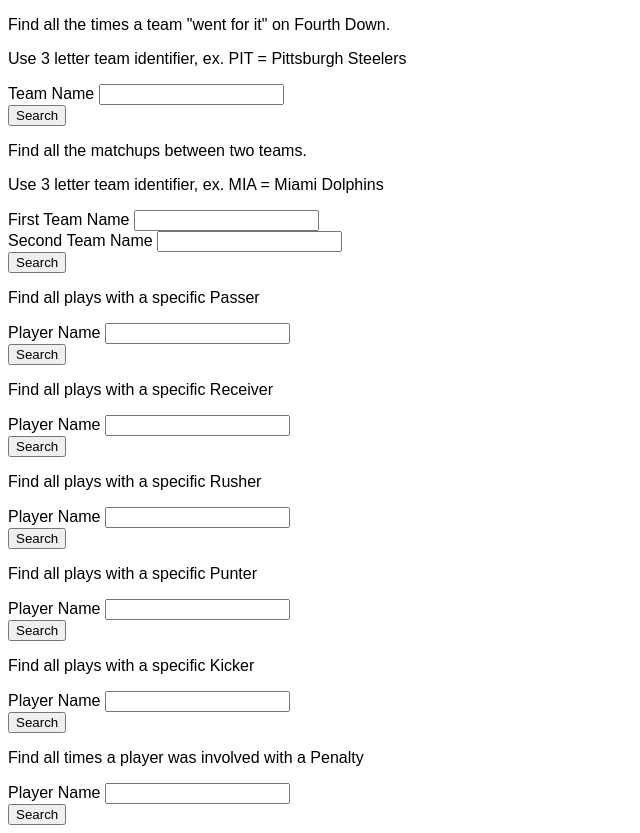
After one commit to GradyRoberts/4750proj, a Flask app: page /search in a window 1280 px wide. The commit adds this page. Shown: the whole page, without its empty margins (0-640 px from the left). Run offline with Flask 2, Linux system fonts and the light colour scheme; the visitor is signed in with stand-in values (Sample User, id 1); parts of the project's set-up code (start-up, migrations or seed data) failed here and were passed over.

Commit message:
add search features

```diff
--- /dev/null
+++ b/nfl_app/conndb.py
@@ -0,0 +1,5 @@
+from flask import current_app as app
+from flask_mysqldb import MySQL
+
+
+mysql = MySQL(app)
--- a/nfl_app/plays.py
+++ /dev/null
@@ -1,3 +0,0 @@
-"""
-Helper functions for parsing the plays returned from the database.
-"""
--- a/nfl_app/routes.py
+++ b/nfl_app/routes.py
@@ -8,7 +8,7 @@ from flask import render_template, request, redirect, url_for, session
 
 from nfl_app.passwords import hash_pwd, check_pwd
 from nfl_app.users import add_new_user, remove_user, user_exists, fetch_user, fetch_all_users
-
+from nfl_app.search_db import went_for_it, matchups, passer, receiver, rusher, punter, kicker, penalty
 
 @app.route("/")
 def index():
@@ -57,3 +57,30 @@ def register():
         add_new_user(fname, lname, email, hashed_password)
         return redirect(url_for("login"))
     return render_template("register.html")
+
+
+@app.route("/search", methods=["GET","POST"])
+def search():
+    if not session.get("authenticated"):
+        return redirect(url_for("login"))
+    if request.method == "POST":
+        rows = None
+        search_type = request.form.get("form_name")
+        if (search_type == "wentforit"):
+            rows = went_for_it(request.form.get("team_name"))
+        elif (search_type == "matchup"):
+            rows = matchups(request.form.get("teamA"), request.form.get("teamB"))
+        elif (search_type == "penalty"):
+            rows = penalty(request.form.get("player_name"))
+        elif (search_type == "punter"):
+            rows = punter(request.form.get("player_name"))
+        elif (search_type == "kicker"):
+            rows = kicker(request.form.get("player_name"))
+        elif (search_type == "passer"):
+            rows = passer(request.form.get("player_name"))
+        elif (search_type == "receiver"):
+            rows = receiver(request.form.get("player_name"))
+        elif (search_type == "rusher"):
+            rows = rusher(request.form.get("player_name"))
+        return str(rows)
+    return render_template("search.html")
--- /dev/null
+++ b/nfl_app/search.py
@@ -0,0 +1,3 @@
+"""
+Handle search
+"""
--- a/nfl_app/templates/index.html
+++ b/nfl_app/templates/index.html
@@ -1,4 +1,8 @@
 {% extends 'base.html' %}
+
+{% block title %}
+Home
+{% endblock %}
 
 {% block content %}
     <div>
--- a/nfl_app/templates/login.html
+++ b/nfl_app/templates/login.html
@@ -1,7 +1,7 @@
 {% extends 'base.html' %}
 
-{% block header %}
-    <h1>{% block title %}Login{% endblock %}</h1>
+{% block title %}
+Login
 {% endblock %}
 
 {% block content %}
--- a/nfl_app/templates/register.html
+++ b/nfl_app/templates/register.html
@@ -1,7 +1,7 @@
 {% extends 'base.html' %}
 
-{% block header %}
-    <h1>{% block title %}Register{% endblock %}</h1>
+{% block title %}
+Register
 {% endblock %}
 
 {% block content %}
--- /dev/null
+++ b/nfl_app/templates/search.html
@@ -0,0 +1,84 @@
+{% extends 'base.html' %}
+
+{% block title %}
+Search
+{% endblock %}
+
+{% block content %}
+    <div>
+        <p>Find all the times a team "went for it" on Fourth Down.</p>
+        <p>Use 3 letter team identifier, ex. PIT = Pittsburgh Steelers</p>
+        <form id="wentforit" method="POST">
+            <input type="hidden" name="form_name" value="wentforit">
+            <label for="team_name">Team Name</label>
+            <input name="team_name" id="team_name" required><br>
+            <input type="submit" value="Search">
+        </form>
+    </div>
+    <div>
+        <p>Find all the matchups between two teams.</p>
+        <p>Use 3 letter team identifier, ex. MIA = Miami Dolphins</p>
+        <form id="matchup" method="POST">
+            <input type="hidden" name="form_name" value="matchup">
+            <label for="teamA">First Team Name</label>
+            <input name="teamA" id="teamA" required><br>
+            <label for="teamB">Second Team Name</label>
+            <input name="teamB" id="teamB" required><br>
+            <input type="submit" value="Search">
+        </form>
+    </div>
+    <div>
+        <p>Find all plays with a specific Passer</p>
+        <form id="passer" method="POST">
+            <input type="hidden" name="form_name" value="passer">
+            <label for="player_name">Player Name</label>
+            <input name="player_name" id="player_name" required><br>
+            <input type="submit" value="Search">
+        </form>
+    </div>
+    <div>
+        <p>Find all plays with a specific Receiver</p>
+        <form id="receiver" method="POST">
+            <input type="hidden" name="form_name" value="receiver">
+            <label for="player_name">Player Name</label>
+            <input name="player_name" id="player_name" required><br>
+            <input type="submit" value="Search">
+        </form>
+    </div>
+    <div>
+        <p>Find all plays with a specific Rusher</p>
+        <form id="rusher" method="POST">
+            <input type="hidden" name="form_name" value="rusher">
+            <label for="player_name">Player Name</label>
+            <input name="player_name" id="player_name" required><br>
+            <input type="submit" value="Search">
+        </form>
+    </div>
+    <div>
+        <p>Find all plays with a specific Punter</p>
+        <form id="punter" method="POST">
+            <input type="hidden" name="form_name" value="punter">
+            <label for="player_name">Player Name</label>
+            <input name="player_name" id="player_name" required><br>
+            <input type="submit" value="Search">
+        </form>
+    </div>
+    <div>
+        <p>Find all plays with a specific Kicker</p>
+        <form id="kicker" method="POST">
+            <input type="hidden" name="form_name" value="kicker">
+            <label for="player_name">Player Name</label>
+            <input name="player_name" id="player_name" required><br>
+            <input type="submit" value="Search">
+        </form>
+    </div>
+    <div>
+        <p>Find all times a player was involved with a Penalty</p>
+        <form id="penalty" method="POST">
+            <input type="hidden" name="form_name" value="penalty">
+            <label for="player_name">Player Name</label>
+            <input name="player_name" id="player_name" required><br>
+            <input type="submit" value="Search">
+        </form>
+    </div>
+{% endblock %}
--- a/nfl_app/users.py
+++ b/nfl_app/users.py
@@ -2,11 +2,7 @@
 Functions that interface with the database related to users.
 """
 
-from flask import current_app as app
-from flask_mysqldb import MySQL
-
-
-mysql = MySQL(app)
+from nfl_app.conndb import mysql
 
 
 def add_new_user(fname, lname, email, hashed_password):
```
Also changed, not shown: nfl_app/plays_db.py (deleted, +0 -85 lines), nfl_app/search_db.py (added, +203 -0 lines).
